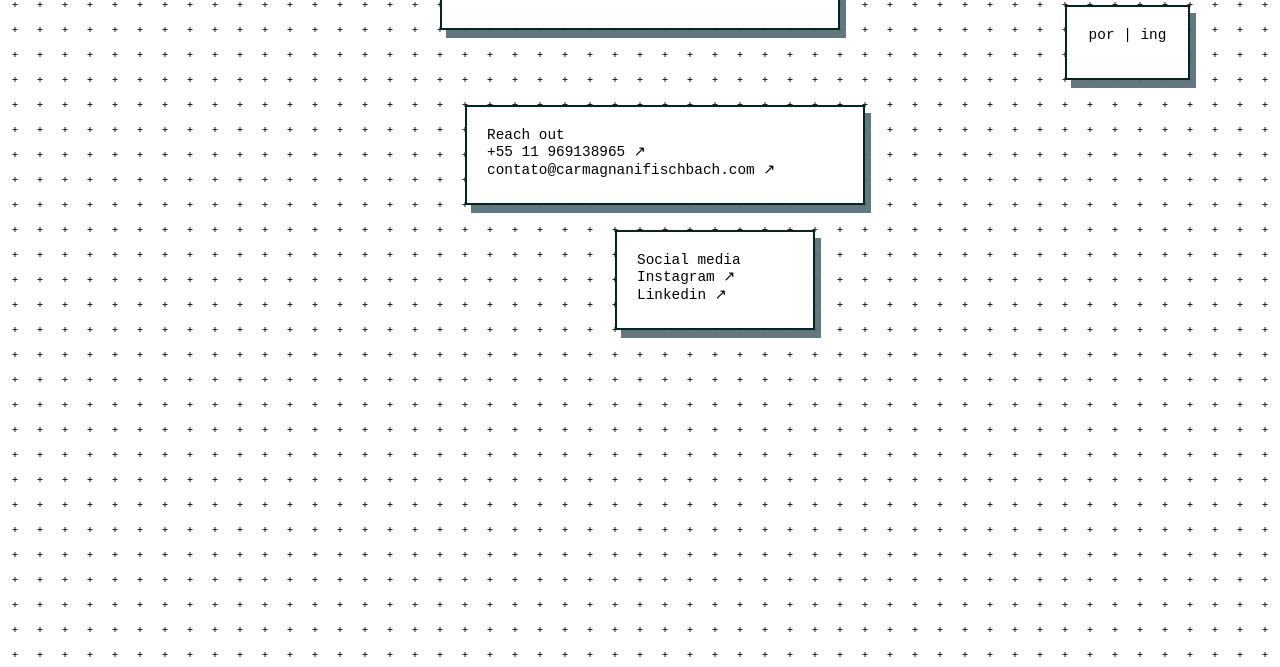
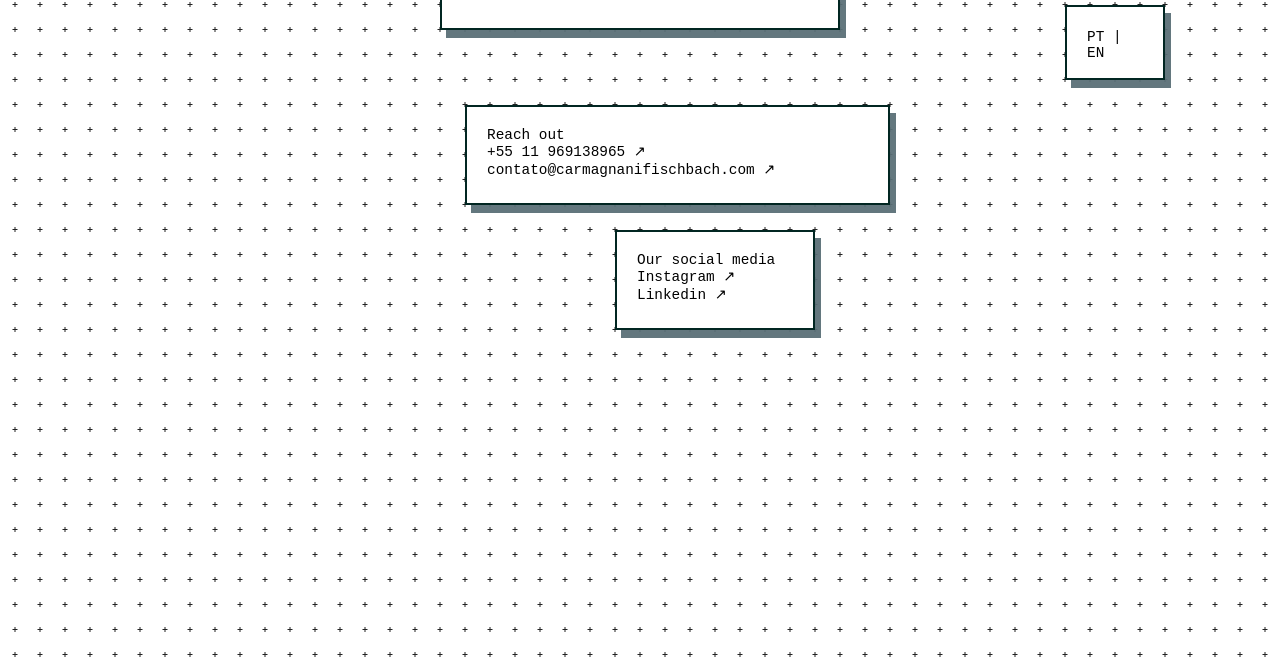
Before and after one commit to acarmagnani/carmagnanifischbach_website, a plain HTML site: page contact.html in a window 1280 px wide. Shown: the part 133-800 px from the top of the page. Drawn offline with Linux system fonts and the light colour scheme.

Commit message:
contact-container width adjustment

```diff
--- a/assets/styles/styles.css
+++ b/assets/styles/styles.css
@@ -200,7 +200,9 @@ b1 {
 
 .lang-content {
     display: flex;
+    align-items: center;
     justify-content: center;
+    height: calc((var(--grid)*3)/2);
 }
 
 .lang-container {
@@ -214,7 +216,7 @@ b1 {
 
 @media (min-width: 650px) {
     .lang-container {
-        width: calc(var(--grid)*5);
+        width: calc(var(--grid)*4);
     }
 }
 
@@ -223,7 +225,6 @@ b1 {
         left: calc( var(--container-w-center) + (var(--grid)*19 ) );
 
         top: calc( var(--grid)/2 + var(--grid)*1 );
-        height: calc(var(--grid)*3);
     }
 }
 
@@ -322,7 +323,7 @@ b1 {
 /* CONTACT */
 
 .contact-container-1 {
-    width: calc(var(--grid)*16);
+    width: calc(var(--grid)*17);
 
     left: calc( var(--container-w-center) + (var(--grid)*1) );
 
--- a/contact.html
+++ b/contact.html
@@ -42,7 +42,7 @@
                 <div class="contact-content">
                     <ol>
                         <li>
-                            <h2>Social media</h2>
+                            <h2>Our social media</h2>
                         </li>
                         <li>
                             <a href="https://www.instagram.com/carmagnanifischbach/" target="_blank" rel="noopener">
--- a/html/lang.html
+++ b/html/lang.html
@@ -1,3 +1,3 @@
 <div class="lang-content">
-    <h2> <span class="_rotate">por</span> | <span class="_rotate">ing</span> </h2>
+    <h2> <span class="_rotate">PT</span> | <span class="_rotate">EN</span> </h2>
 </div>
```
